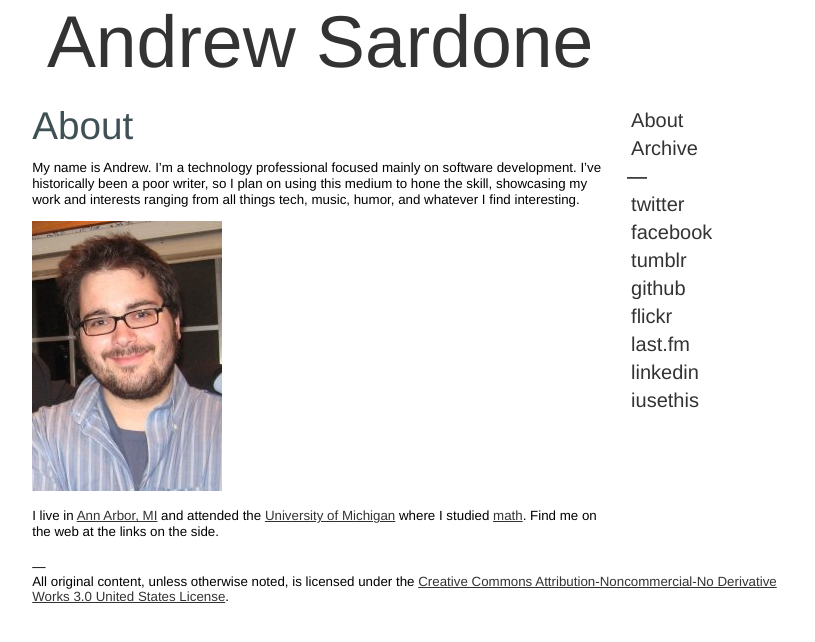
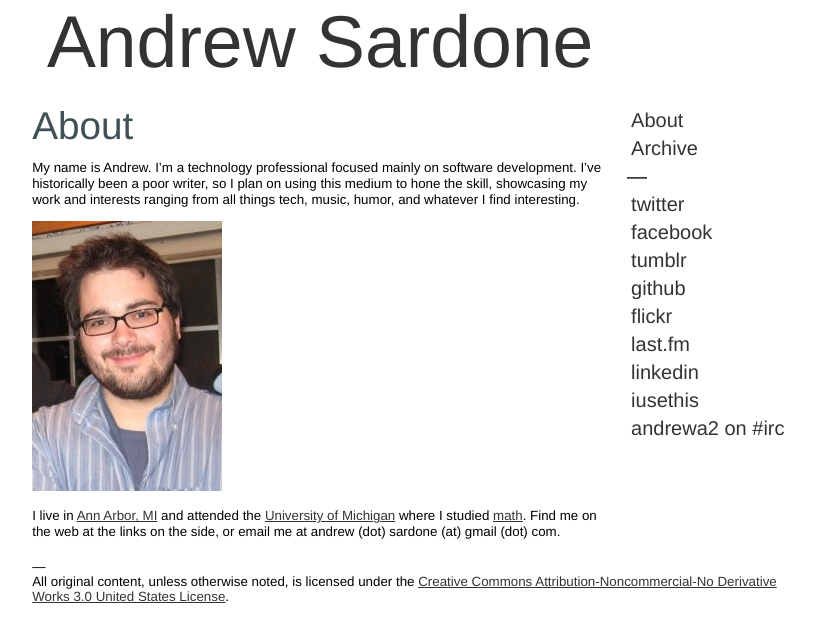
Before and after one commit to andrewsardone/andrewsardone.github.com, a Jekyll site: the page built from about.md, in a window 1280 px wide. Shown: the top 642 px of the page, without its empty margins (223-1038 px from the left). Built offline with Jekyll 4.4.1, drawn with Linux system fonts in a browser that asks for light colours.

Commit message:
Added email address

```diff
--- a/_layouts/default.html
+++ b/_layouts/default.html
@@ -38,6 +38,7 @@
         <li><a href="http://last.fm/user/andrewsardone">last.fm</a></li>
         <li><a href="http://www.linkedin.com/in/sardone">linkedin</a></li>
         <li><a href="http://osx.iusethis.com/user/andrew">iusethis</a></li>
+        <li><a href="#">andrewa2 on #irc</a></li>
       </ul>
 		</div>
 	</div>
--- a/about.md
+++ b/about.md
@@ -10,4 +10,4 @@ My name is Andrew. I'm a technology professional focused mainly on software deve
 
 ![me](/images/me.png "Andrew Sardone")
 
-I live in [Ann Arbor, MI](http://annarbor.com) and attended the [University of Michigan](http://umich.edu) where I studied [math](http://www.math.lsa.umich.edu/). Find me on the web at the links on the side.
+I live in [Ann Arbor, MI](http://annarbor.com) and attended the [University of Michigan](http://umich.edu) where I studied [math](http://www.math.lsa.umich.edu/). Find me on the web at the links on the side, or email me at andrew (dot) sardone (at) gmail (dot) com.
```
